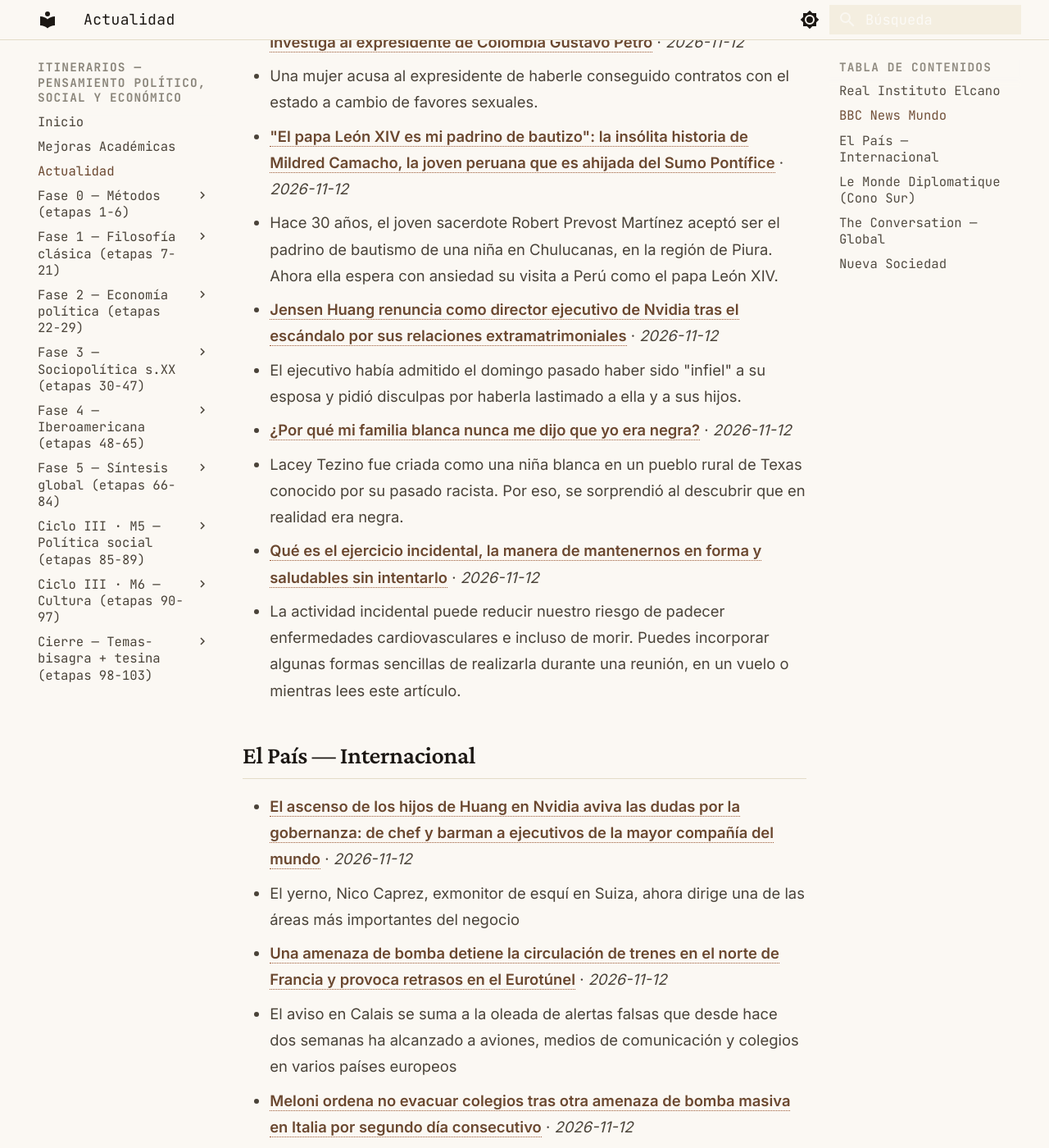
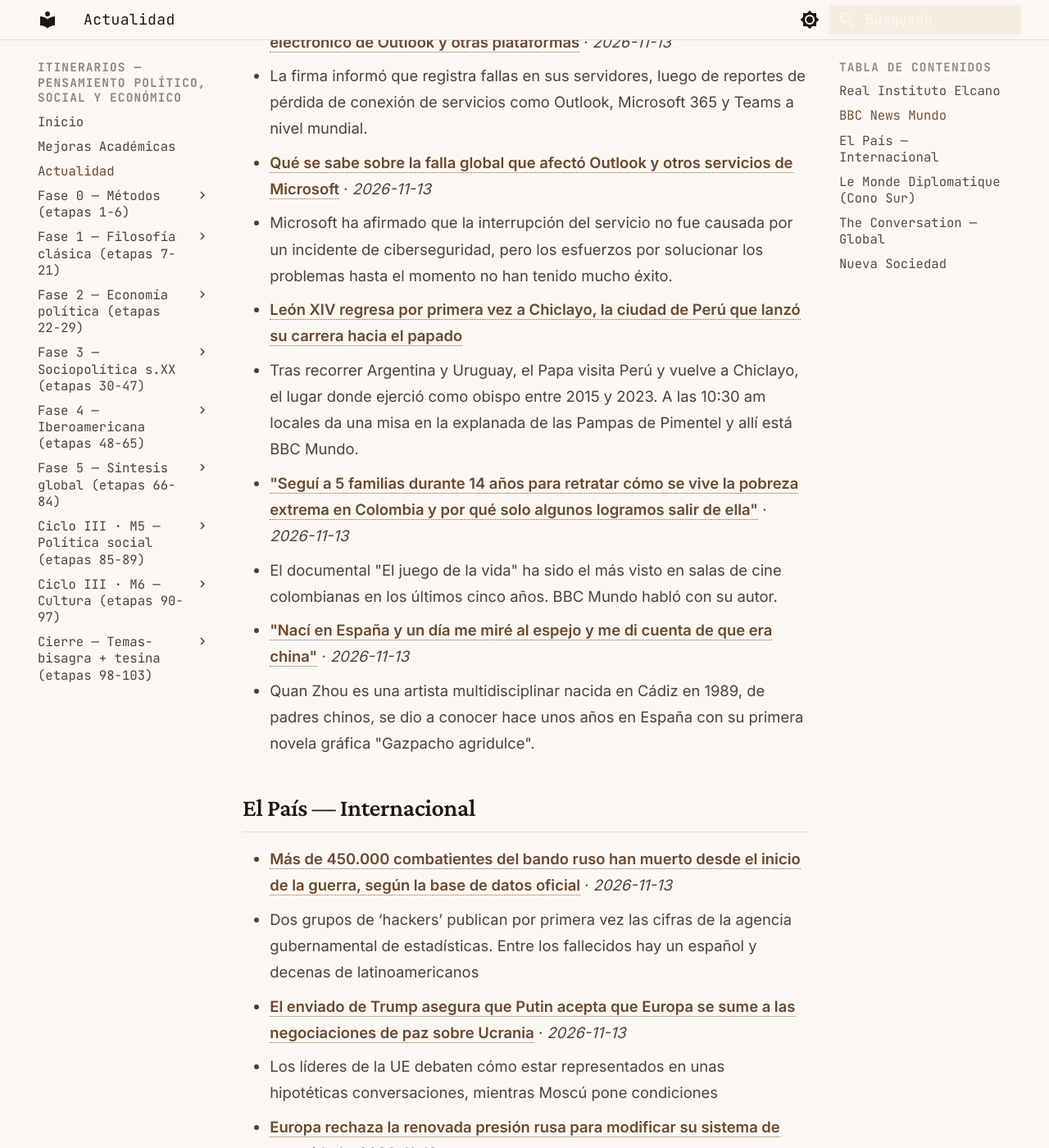
Before and after one commit to MrSpagVi/Curso, an MkDocs documentation site: the page built from docs/actualidad.md, in a window 1280 px wide and 1400 px high, scrolled down 896 px. Shown: the whole window at 82% size. Built offline with MkDocs 1.6.1 and Material for MkDocs 9.7.7, drawn with Linux system fonts in a browser that asks for light colours; some of the changed text lies outside the part shown.

Commit message:
auto: actualidad 2026-11-13

```diff
--- a/docs/actualidad.md
+++ b/docs/actualidad.md
@@ -6,7 +6,7 @@ title: Actualidad
 
 Últimos titulares de fuentes que dictan agenda en ciencia política y geopolítica. Actualizado automáticamente cada día (vía GitHub Actions).
 
-_Última actualización: 2026-11-12 14:20 UTC_
+_Última actualización: 2026-11-13 13:40 UTC_
 
 !!! tip "Ritual mensual — #actualidad"
     El último sábado de cada mes: agarrá **un** titular de los de abajo y escribí **300 palabras** aplicándole **2 autores** del último mes que leíste. ¿Qué diría cada uno? ¿En qué chocan? No resumas la noticia — usala como caso para pensar con las herramientas que venís construyendo. Guardá el texto con el tag `#actualidad` en tu sistema de notas. Esto convierte la teoría en criterio sobre la coyuntura: el objetivo del plan no es citar a Maquiavelo, es leer el presente con él.
@@ -17,25 +17,25 @@ _Sin datos en esta ejecución. Visitar fuente: [https://www.realinstitutoelcano.
 
 ## BBC News Mundo
 
-- **[4 claves del escándalo de los supuestos "sexocontratos" por el que se investiga al expresidente de Colombia Gustavo Petro](https://www.bbc.com/mundo/articles/cr3wg62qwjz9o?at_medium=RSS&at_campaign=rss)** · *2026-11-12*
-  - Una mujer acusa al expresidente de haberle conseguido contratos con el estado a cambio de favores sexuales.
-- **["El papa León XIV es mi padrino de bautizo": la insólita historia de Mildred Camacho, la joven peruana que es ahijada del Sumo Pontífice](https://www.bbc.com/mundo/articles/cqly3jpmvvl9o?at_medium=RSS&at_campaign=rss)** · *2026-11-12*
-  - Hace 30 años, el joven sacerdote Robert Prevost Martínez aceptó ser el padrino de bautismo de una niña en Chulucanas, en la región de Piura. Ahora ella espera con ansiedad su visita a Perú como el papa León XIV.
-- **[Jensen Huang renuncia como director ejecutivo de Nvidia tras el escándalo por sus relaciones extramatrimoniales](https://www.bbc.com/mundo/articles/cq2d9pg47052o?at_medium=RSS&at_campaign=rss)** · *2026-11-12*
-  - El ejecutivo había admitido el domingo pasado haber sido "infiel" a su esposa y pidió disculpas por haberla lastimado a ella y a sus hijos.
-- **[¿Por qué mi familia blanca nunca me dijo que yo era negra?](https://www.bbc.com/mundo/articles/c6x2enpm544zo?at_medium=RSS&at_campaign=rss)** · *2026-11-12*
-  - Lacey Tezino fue criada como una niña blanca en un pueblo rural de Texas conocido por su pasado racista. Por eso, se sorprendió al descubrir que en realidad era negra.
-- **[Qué es el ejercicio incidental, la manera de mantenernos en forma y saludables sin intentarlo](https://www.bbc.com/mundo/articles/cqj6l2w1je7po?at_medium=RSS&at_campaign=rss)** · *2026-11-12*
-  - La actividad incidental puede reducir nuestro riesgo de padecer enfermedades cardiovasculares e incluso de morir. Puedes incorporar algunas formas sencillas de realizarla durante una reunión, en un vuelo o mientras lees este artículo.
+- **[Una falla en Microsoft deja fuera de servicio en todo el mundo el correo electrónico de Outlook y otras plataformas](https://www.bbc.com/mundo/articles/cm20v6ed340wo?at_medium=RSS&at_campaign=rss)** · *2026-11-13*
+  - La firma informó que registra fallas en sus servidores, luego de reportes de pérdida de conexión de servicios como Outlook, Microsoft 365 y Teams a nivel mundial.
+- **[Qué se sabe sobre la falla global que afectó Outlook y otros servicios de Microsoft](https://www.bbc.com/mundo/articles/c8dx192g5pn5o?at_medium=RSS&at_campaign=rss)** · *2026-11-13*
+  - Microsoft ha afirmado que la interrupción del servicio no fue causada por un incidente de ciberseguridad, pero los esfuerzos por solucionar los problemas hasta el momento no han tenido mucho éxito.
+- **[León XIV regresa por primera vez a Chiclayo, la ciudad de Perú que lanzó su carrera hacia el papado](https://www.bbc.co.uk/mundo/live/c62e8kkl9rlrt?at_medium=RSS&at_campaign=rss)**
+  - Tras recorrer Argentina y Uruguay, el Papa visita Perú y vuelve a Chiclayo, el lugar donde ejerció como obispo entre 2015 y 2023. A las 10:30 am locales da una misa en la explanada de las Pampas de Pimentel y allí está BBC Mundo.
+- **["Seguí a 5 familias durante 14 años para retratar cómo se vive la pobreza extrema en Colombia y por qué solo algunos logramos salir de ella"](https://www.bbc.com/mundo/articles/cwe8rpg5mr9po?at_medium=RSS&at_campaign=rss)** · *2026-11-13*
+  - El documental "El juego de la vida" ha sido el más visto en salas de cine colombianas en los últimos cinco años. BBC Mundo habló con su autor.
+- **["Nací en España y un día me miré al espejo y me di cuenta de que era china"](https://www.bbc.com/mundo/articles/c962yy07y42go?at_medium=RSS&at_campaign=rss)** · *2026-11-13*
+  - Quan Zhou es una artista multidisciplinar nacida en Cádiz en 1989, de padres chinos, se dio a conocer hace unos años en España con su primera novela gráfica "Gazpacho agridulce".
 
 ## El País — Internacional
 
-- **[El ascenso de los hijos de Huang en Nvidia aviva las dudas por la gobernanza: de chef y barman a ejecutivos de la mayor compañía del mundo](https://elpais.com/us/2026-11-12/el-ascenso-de-los-hijos-de-huang-en-nvidia-aviva-las-dudas-por-la-gobernanza-de-chef-y-barman-a-ejecutivos-de-la-mayor-compania-del-mundo.html)** · *2026-11-12*
-  - El yerno, Nico Caprez, exmonitor de esquí en Suiza, ahora dirige una de las áreas más importantes del negocio
-- **[Una amenaza de bomba detiene la circulación de trenes en el norte de Francia y provoca retrasos en el Eurotúnel](https://elpais.com/internacional/2026-11-12/una-amenaza-de-bomba-detiene-la-circulacion-de-trenes-en-el-norte-de-francia-y-provoca-retrasos-en-el-eurotunel.html)** · *2026-11-12*
-  - El aviso en Calais se suma a la oleada de alertas falsas que desde hace dos semanas ha alcanzado a aviones, medios de comunicación y colegios en varios países europeos
-- **[Meloni ordena no evacuar colegios tras otra amenaza de bomba masiva en Italia por segundo día consecutivo](https://elpais.com/internacional/2026-11-12/1800-colegios-de-italia-reciben-amenazas-de-bomba-por-segundo-dia-consecutivo.html)** · *2026-11-12*
-  - Más de 1.800 centros escolares reciben un correo electrónico similar al del jueves pero el Gobierno pide hacer caso omiso, salvo que haya “elementos concretos” de alarma o lo aconseje la autoridad
+- **[Más de 450.000 combatientes del bando ruso han muerto desde el inicio de la guerra, según la base de datos oficial](https://elpais.com/internacional/2026-11-13/mas-de-450000-combatientes-del-bando-ruso-han-muerto-desde-el-inicio-de-la-guerra-segun-la-base-de-datos-oficial.html)** · *2026-11-13*
+  - Dos grupos de ‘hackers’ publican por primera vez las cifras de la agencia gubernamental de estadísticas. Entre los fallecidos hay un español y decenas de latinoamericanos
+- **[El enviado de Trump asegura que Putin acepta que Europa se sume a las negociaciones de paz sobre Ucrania](https://elpais.com/internacional/2026-11-13/el-enviado-de-trump-asegura-que-putin-acepta-que-europa-se-sume-a-las-negociaciones-de-paz-sobre-ucrania.html)** · *2026-11-13*
+  - Los líderes de la UE debaten cómo estar representados en unas hipotéticas conversaciones, mientras Moscú pone condiciones
+- **[Europa rechaza la renovada presión rusa para modificar su sistema de seguridad](https://elpais.com/internacional/2026-11-12/europa-rechaza-la-renovada-presion-rusa-para-modificar-el-sistema-de-seguridad-de-europa.html)** · *2026-11-12*
+  - Los líderes europeos debaten cómo estar representados en las negociaciones sobre Ucrania si Rusia acepta su participación
 - **[Gaza: cuando el sonido de la lluvia da tanto miedo como el de las bombas](https://elpais.com/internacional/2026-11-10/gaza-cuando-el-sonido-de-la-lluvia-da-tanto-miedo-como-el-de-las-bombas.html)** · *2026-11-10*
   - El camarógrafo palestino Ahmed Abu Kmail, de 39 años, describe la desesperación de su familia ante la lluvia que inunda en estos días su miserable tienda de campaña
 - **[Milei, el hombre a quien solo conmueven sus perros](https://elpais.com/internacional/2026-11-10/milei-el-hombre-a-quien-solo-conmueven-sus-perros.html)** · *2026-11-10*
@@ -47,16 +47,16 @@ _Sin datos en esta ejecución. Visitar fuente: [https://www.eldiplo.org/feed/](h
 
 ## The Conversation — Global
 
-- **[Extreme weather risk is scaring big corporations away from poorer countries – that hurts the companies, too](https://theconversation.com/extreme-weather-risk-is-scaring-big-corporations-away-from-poorer-countries-that-hurts-the-companies-too-295591)** · *2026-11-12*
-  - When floods, heat waves and other climate disasters cost companies money, the results can shape their willingness to invest there in the future.
-- **[Despite intense Islamophobia, Abdul El-Sayed and dozens of other Muslims elected representatives are breaking down barriers](https://theconversation.com/despite-intense-islamophobia-abdul-el-sayed-and-dozens-of-other-muslims-elected-representatives-are-breaking-down-barriers-296035)** · *2026-11-12*
-  - Three political scientists found that visible Muslim representation can make public institutions seem fairer and encourage Muslim Americans to participate in politics.
-- **[Rural women in Colorado and nationwide are at higher risk for cervical cancer – at-home test kits can help close the gap](https://theconversation.com/rural-women-in-colorado-and-nationwide-are-at-higher-risk-for-cervical-cancer-at-home-test-kits-can-help-close-the-gap-293083)** · *2026-11-12*
-  - At-home testing kits for cervical cancer, alongside HPV vaccines and mobile clinics, can help rural women get the care they need.
-- **[US demands that Iraq disarms brigades misread the nation’s complicated security landscape](https://theconversation.com/us-demands-that-iraq-disarms-brigades-misread-the-nations-complicated-security-landscape-293491)** · *2026-11-12*
-  - Washington has reportedly warned of consequences should Baghdad not rein in pro-Iranian groups.
-- **[While California’s wealth tax failed, states are taking other steps to collect more revenue from the rich](https://theconversation.com/while-californias-wealth-tax-failed-states-are-taking-other-steps-to-collect-more-revenue-from-the-rich-296103)** · *2026-11-12*
-  - Income tax increases and surcharges on high earners are cropping up around the country, along with taxes on the extra homes that the wealthiest Americans own.
+- **[Debate in New York City over city-run groceries is not just about food, but something bigger](https://theconversation.com/debate-in-new-york-city-over-city-run-groceries-is-not-just-about-food-but-something-bigger-291749)** · *2026-11-13*
+  - Many shoppers don’t realize how much of a role the government already plays in grocery markets, because it’s usually not visible.
+- **[MAHA suffered heavy losses in the 2026 midterms, but the movement is far from dead](https://theconversation.com/maha-suffered-heavy-losses-in-the-2026-midterms-but-the-movement-is-far-from-dead-296093)** · *2026-11-13*
+  - Much of the MAHA agenda is popular among the general public, across the political spectrum, and the frustrations that helped forge the movement have not gone away.
+- **[Republican gerrymandering worked pretty well in Texas and Florida, even if it backfired in North Carolina and Ohio](https://theconversation.com/republican-gerrymandering-worked-pretty-well-in-texas-and-florida-even-if-it-backfired-in-north-carolina-and-ohio-295944)** · *2026-11-13*
+  - With massive Democratic majorities poised to enter the 120th Congress, did Republican attempts to gerrymander actually end up costing them some seats in the US House? The answer is complicated.
+- **[Allegheny County has more license plate readers than any other Pa. county. Here’s what’s at stake](https://theconversation.com/allegheny-county-has-more-license-plate-readers-than-any-other-pa-county-heres-whats-at-stake-295948)** · *2026-11-13*
+  - Pennsylvania lawmakers are moving to rein in license plate readers. A criminal justice scholar explains where their proposals fall between public safety and privacy.
+- **[Lebanon’s power‑sharing formula was once a model for conflict resolution – now it is creaking](https://theconversation.com/lebanons-power-sharing-formula-was-once-a-model-for-conflict-resolution-now-it-is-creaking-293991)** · *2026-11-13*
+  - The Hezbollah-Israeli war, the displacement of people and unbalanced negotiations have put stress on an already fragile system.
 
 ## Nueva Sociedad
 
```
